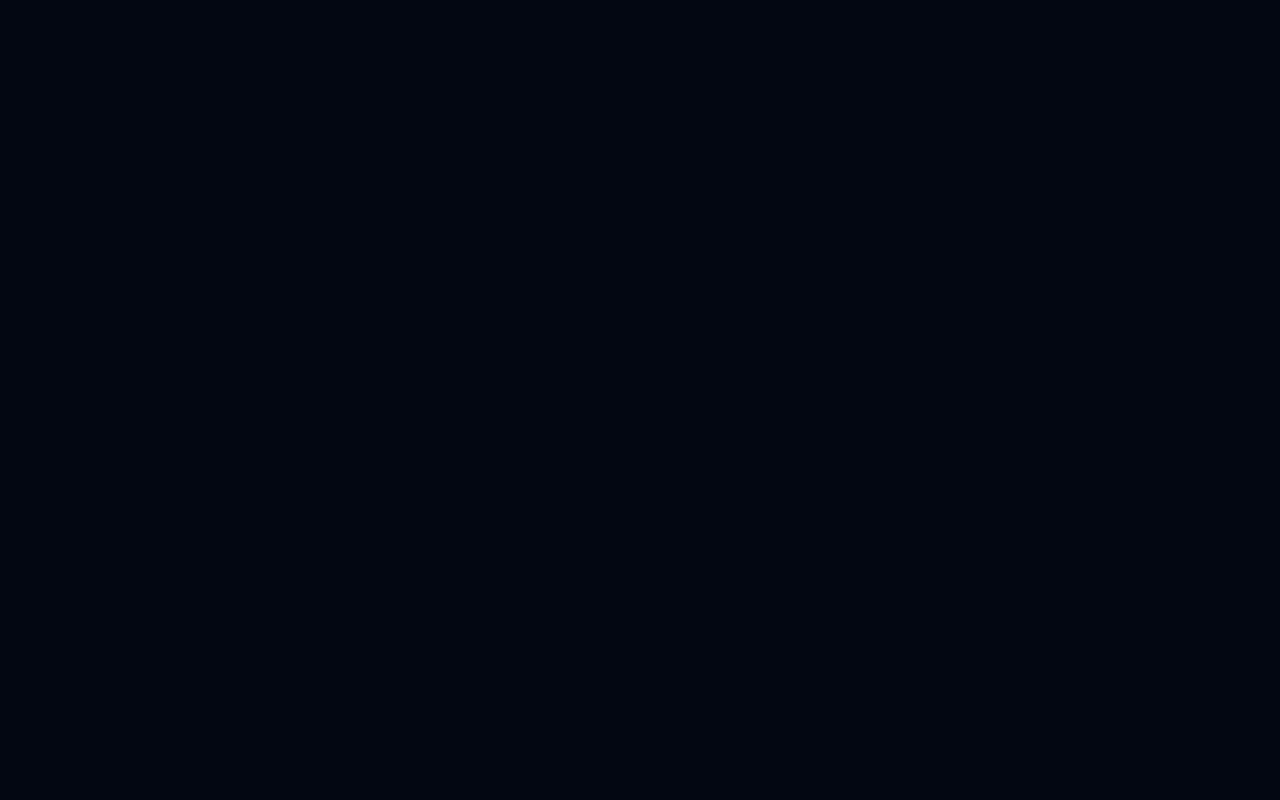
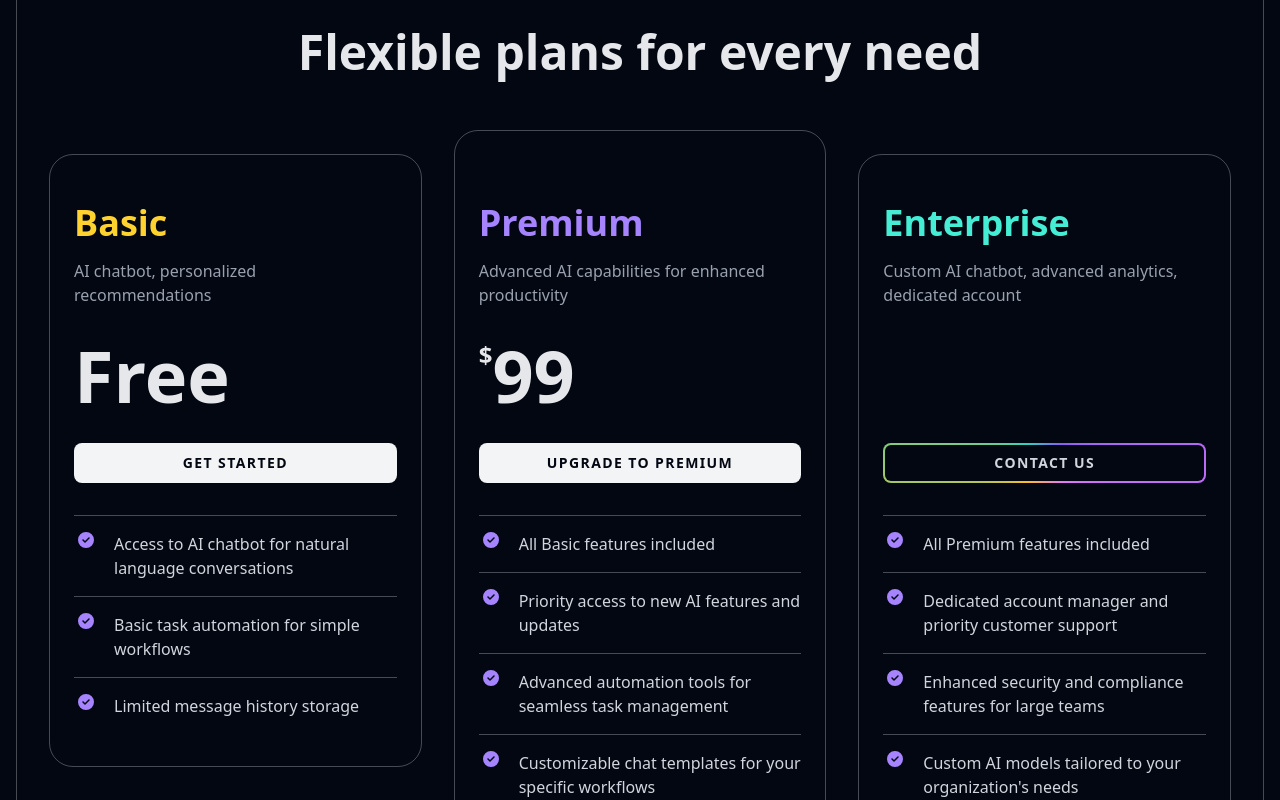
Before and after one commit to henrynicollasissicaba/futurist-ai-saas-landing-page, a Next.js app: page / in a window 1280 px wide. Shown: the part 2780-3580 px from the top of the page. Before the commit the page ends 2609 px from the top, so only its background shows below. Built offline with nearby package versions, Linux system fonts and the light colour scheme.

Commit message:
create pricing section

```diff
--- /dev/null
+++ b/src/app/components/sections/Pricing.tsx
@@ -0,0 +1,129 @@
+import { twMerge } from "tailwind-merge";
+import Button, { ButtonProps } from "../Button";
+import SectionBorder from "../SectionBorder";
+import SectionContent from "../SectionContent";
+import { FontAwesomeIcon } from "@fortawesome/react-fontawesome";
+import { faCheckCircle } from "@fortawesome/free-solid-svg-icons";
+
+const pricingTiers = [
+    {
+      title: "Basic",
+      description: "AI chatbot, personalized recommendations",
+      price: "Free",
+      buttonText: "Get Started",
+      features: [
+        "Access to AI chatbot for natural language conversations",
+        "Basic task automation for simple workflows",
+        "Limited message history storage",
+      ],
+      color: "amber",
+      className: "lg:py-12 lg:my-6",
+    },
+    {
+      title: "Premium",
+      description: "Advanced AI capabilities for enhanced productivity",
+      price: 99,
+      buttonText: "Upgrade to Premium",
+      features: [
+        "All Basic features included",
+        "Priority access to new AI features and updates",
+        "Advanced automation tools for seamless task management",
+        "Customizable chat templates for your specific workflows",
+      ],
+      color: "violet",
+      className: "lg:py-18 lg:my-0",
+    },
+    {
+      title: "Enterprise",
+      description: "Custom AI chatbot, advanced analytics, dedicated account",
+      price: null,
+      buttonText: "Contact Us",
+      buttonVariant: "primary",
+      features: [
+        "All Premium features included",
+        "Dedicated account manager and priority customer support",
+        "Enhanced security and compliance features for large teams",
+        "Custom AI models tailored to your organization's needs",
+        "API access for seamless integration with enterprise systems",
+      ],
+      color: "teal",
+      className: "lg:py-12 lg:my-6",
+    },
+] satisfies {
+    title: string
+    description: string
+    price: number | null | string
+    buttonText: string
+    buttonVariant?: ButtonProps["variant"]
+    features: string[]
+    color: string
+    className?: string
+}[];
+
+export default function Pricing(){
+    return(
+        <section>
+            <div className="container">
+                <SectionBorder borderTop>
+                    <SectionContent>
+                        <h2 className="text-3xl md:text-4xl lg:text-5xl text-center text-gray-200 font-semibold leading-tight">
+                            Flexible plans for every need
+                        </h2>
+                        <div className="mt-12 flex flex-col lg:flex-row lg:items-start gap-8 lg:px-4">
+                            {pricingTiers.map((tier) => (
+                                <div
+                                    key={tier.title}
+                                    className={twMerge("border border-color-border rounded-3xl px-6 py-12 max-w-sm w-full mx-auto flex-1",
+                                        tier.className
+                                    )}
+                                >
+                                    <h3
+                                        className={twMerge("font-semibold text-4xl",
+                                            tier.color === "violet" && "text-violet-400",
+                                            tier.color === "amber" && "text-amber-300",
+                                            tier.color === "teal" && "text-teal-300",
+                                        )}
+                                    >
+                                        {tier.title}
+                                    </h3>
+                                    <p className="mt-4 text-gray-400">{tier.description}</p>
+                                    <div className="mt-8">
+                                        {typeof tier.price === "number" && (
+                                            <span className="text-2xl font-semibold text-gray-200 align-top">
+                                                $
+                                            </span>
+                                        )}
+                                        <span className="text-7xl font-semibold text-gray-200">
+                                            {tier.price ? tier.price : <>&nbsp;</>}
+                                        </span>
+                                    </div>
+                                    <Button
+                                        className="mt-8"
+                                        variant={tier.buttonVariant || "secondary"}
+                                        block
+                                    >
+                                        {tier.buttonText}
+                                    </Button>
+                                    <ul className="flex flex-col gap-4 mt-8">
+                                        {tier.features.map((feature) => (
+                                            <li
+                                                key={feature}
+                                                className="border-t border-color-border pt-4 flex gap-4"
+                                            >
+                                                <FontAwesomeIcon
+                                                    icon={faCheckCircle}
+                                                    className="size-6 text-violet-400 flex-shrink-0"
+                                                />
+                                                <span className="font-medium">{feature}</span>
+                                            </li>
+                                        ))}
+                                    </ul>
+                                </div>
+                            ))}
+                        </div>
+                    </SectionContent>
+                </SectionBorder>
+            </div>
+        </section>
+    )
+}
--- a/src/app/page.tsx
+++ b/src/app/page.tsx
@@ -2,6 +2,7 @@ import Companies from "./components/sections/Companies";
 import Features from "./components/sections/Features";
 import Header from "./components/sections/Header";
 import Hero from "./components/sections/Hero";
+import Pricing from "./components/sections/Pricing";
 
 export default function Home() {
   return (
@@ -10,6 +11,7 @@ export default function Home() {
       <Hero />
       <Companies />
       <Features />
+      <Pricing />
     </>
   );
 }
```
